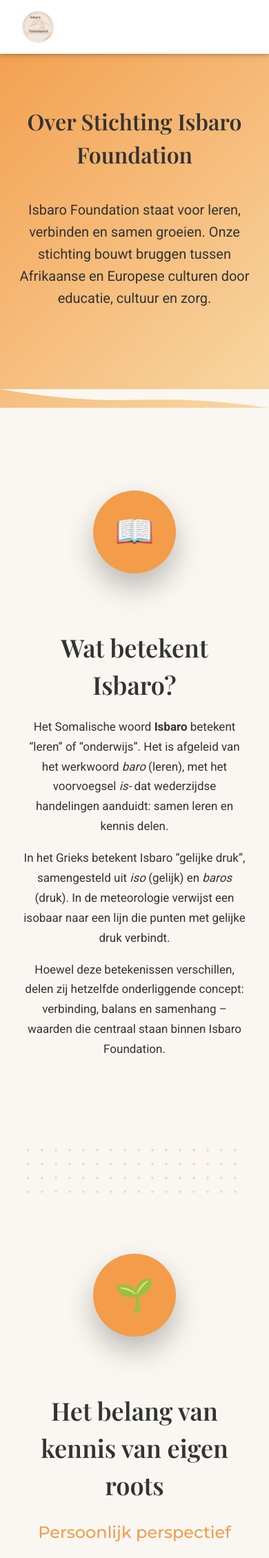
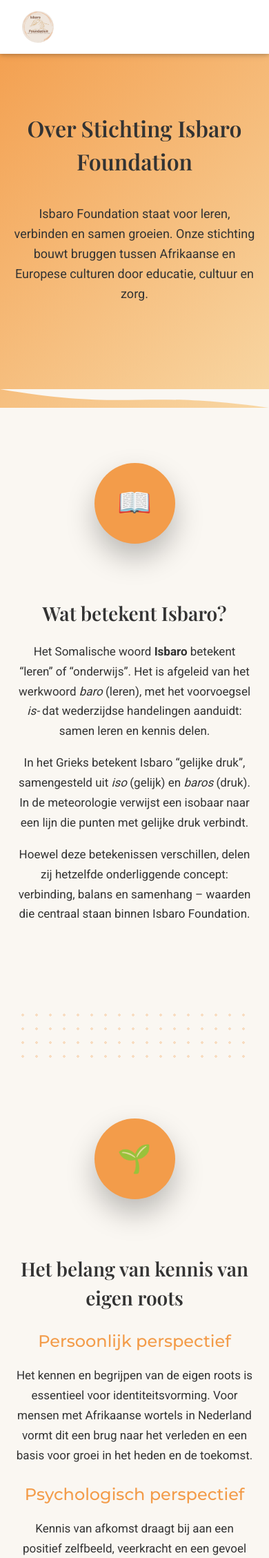
Before and after one commit to AH62421/isbaro-foundation, a Flask app: page /about in a window 390 px wide. Shown: the top 2258 px of the page at 69% size. Run offline with Flask 3, Linux system fonts and the light colour scheme.

Commit message:
Update about.html

```diff
--- a/templates/about.html
+++ b/templates/about.html
@@ -2,6 +2,10 @@
 <html lang="nl">
 <head>
     <meta charset="UTF-8">
+
+    <!-- VERPLICHT VOOR MOBIEL -->
+    <meta name="viewport" content="width=device-width, initial-scale=1.0">
+
     <title>About – Isbaro Foundation</title>
 
     <link rel="stylesheet" href="https://www.w3schools.com/w3css/5/w3.css">
@@ -10,6 +14,12 @@
     <link href="https://fonts.googleapis.com/css2?family=Roboto:wght@300;400;700&family=Playfair+Display:wght@600&family=Montserrat:wght@500&display=swap" rel="stylesheet">
 
     <style>
+        /* ========= MOBIELE STABILITEIT (ESSENTIEEL) ========= */
+        html, body {
+            max-width: 100%;
+            overflow-x: hidden;
+        }
+
         body {
             margin: 0;
             font-family: 'Roboto', sans-serif;
@@ -17,20 +27,23 @@
             color: #333;
         }
 
-        /* NAVBAR */
+        /* ================= NAVBAR ================= */
         .w3-bar {
             min-height: 72px;
             background-color: #ffffff;
         }
+
         .w3-bar-item {
             font-family: 'Montserrat', sans-serif;
             font-weight: bold;
         }
+
         .logo-link {
             display: flex;
             align-items: center;
             padding: 6px 16px;
         }
+
         .navbar-logo {
             height: 46px;
             width: 46px;
@@ -38,7 +51,7 @@
             object-fit: cover;
         }
 
-        /* HERO */
+        /* ================= HERO ================= */
         .hero {
             min-height: 70vh;
             background: linear-gradient(135deg, #F39C4A, #F8D7A4);
@@ -47,40 +60,45 @@
             justify-content: center;
             align-items: center;
             text-align: center;
-            padding: 140px 20px 120px;
+            padding: 140px 20px 120px; /* FIX voor fixed navbar */
             position: relative;
         }
+
         .hero h1 {
             font-family: 'Playfair Display', serif;
             font-size: 44px;
             margin-bottom: 20px;
         }
+
         .hero p {
             font-size: 20px;
             max-width: 900px;
             line-height: 1.6;
         }
+
         .hero svg {
             position: absolute;
             bottom: 0;
             width: 100%;
+            max-width: 100%;
+            display: block;
         }
 
-        /* CONTENT */
+        /* ================= CONTENT ================= */
         .about {
             padding: 120px 8%;
         }
 
         .section {
             display: grid;
-            grid-template-columns: 120px 1fr;
+            grid-template-columns: min(120px, 30vw) 1fr;
             gap: 40px;
             margin-bottom: 110px;
         }
 
         .icon {
-            width: 120px;
-            height: 120px;
+            width: min(120px, 30vw);
+            height: min(120px, 30vw);
             border-radius: 50%;
             background: #F39C4A;
             display: flex;
@@ -103,7 +121,8 @@
             margin-top: 24px;
         }
 
-        .text p, .text li {
+        .text p,
+        .text li {
             font-size: 17px;
             line-height: 1.7;
             margin-bottom: 12px;
@@ -121,19 +140,40 @@
             opacity: 0.3;
         }
 
+        /* ================= MOBIEL ================= */
         @media (max-width: 768px) {
+            .hero {
+                padding: 120px 16px 100px;
+            }
+
+            .hero h1 {
+                font-size: 32px;
+            }
+
+            .hero p {
+                font-size: 18px;
+            }
+
+            .about {
+                padding: 80px 6%;
+            }
+
             .section {
                 grid-template-columns: 1fr;
                 text-align: center;
             }
+
             .icon {
                 margin: 0 auto 30px;
+                font-size: 40px;
             }
+
             .text ul {
                 text-align: left;
             }
-            .hero h1 {
-                font-size: 32px;
+
+            .text h2 {
+                font-size: 28px;
             }
         }
     </style>
@@ -141,12 +181,13 @@
 
 <body>
 
-<!-- NAVBAR -->
+<!-- ================= NAVBAR ================= -->
 <div class="w3-top">
     <div class="w3-bar w3-wide w3-padding w3-card">
         <a href="/" class="w3-bar-item w3-button logo-link">
-            <img src="/static/isbaro_background.jpg" class="navbar-logo">
+            <img src="/static/isbaro_background.jpg" class="navbar-logo" alt="Isbaro Foundation">
         </a>
+
         <div class="w3-right w3-hide-small">
             <a href="/" class="w3-bar-item w3-button">Home</a>
             <a href="/projects" class="w3-bar-item w3-button">Projects</a>
@@ -156,7 +197,7 @@
     </div>
 </div>
 
-<!-- HERO -->
+<!-- ================= HERO ================= -->
 <section class="hero">
     <h1>Over Stichting Isbaro Foundation</h1>
     <p>
@@ -171,7 +212,7 @@
     </svg>
 </section>
 
-<!-- ABOUT CONTENT -->
+<!-- ================= ABOUT CONTENT ================= -->
 <section class="about">
 
     <div class="section">
@@ -233,11 +274,21 @@
 
             <h3>Missie</h3>
             <p>
-                Stichting Isbaro Foundation wil de Afrikaanse cultuur in Nederland zichtbaar, tastbaar en toegankelijk maken, en bijdragen aan persoonlijke ontwikkeling, interculturele verbinding en maatschappelijke inclusie – met bijzondere aandacht voor mensen met psychische of fysieke beperkingen, chronische ziekten of dementie. Daarnaast biedt de stichting dagbesteding: een veilige en stimulerende omgeving die structuur, sociale contacten en een zinvolle daginvulling bevordert.            </p>
+                Stichting Isbaro Foundation wil de Afrikaanse cultuur in Nederland zichtbaar,
+                tastbaar en toegankelijk maken, en bijdragen aan persoonlijke ontwikkeling,
+                interculturele verbinding en maatschappelijke inclusie – met bijzondere aandacht
+                voor mensen met psychische of fysieke beperkingen, chronische ziekten of dementie.
+                Daarnaast biedt de stichting dagbesteding: een veilige en stimulerende omgeving
+                die structuur, sociale contacten en een zinvolle daginvulling bevordert.
+            </p>
 
             <h3>Visie</h3>
             <p>
-                Cultuur en educatie zijn krachtige middelen om mensen te verbinden. Door Afrikaanse tradities, waarden en kunstvormen te delen, versterken wij de positie van Afrikaanse Nederlanders, bouwen we bruggen tussen Europese en Afrikaanse samenlevingen en bevorderen wederzijds begrip en respect. Met het dagbestedingsaanbod dragen we bovendien bij aan het welzijn van kwetsbare groepen en ontlasten mantelzorgers.
+                Cultuur en educatie zijn krachtige middelen om mensen te verbinden. Door Afrikaanse
+                tradities, waarden en kunstvormen te delen, versterken wij de positie van Afrikaanse
+                Nederlanders, bouwen we bruggen tussen Europese en Afrikaanse samenlevingen en
+                bevorderen wederzijds begrip en respect. Met het dagbestedingsaanbod dragen we
+                bovendien bij aan het welzijn van kwetsbare groepen en ontlasten mantelzorgers.
             </p>
         </div>
     </div>
```
